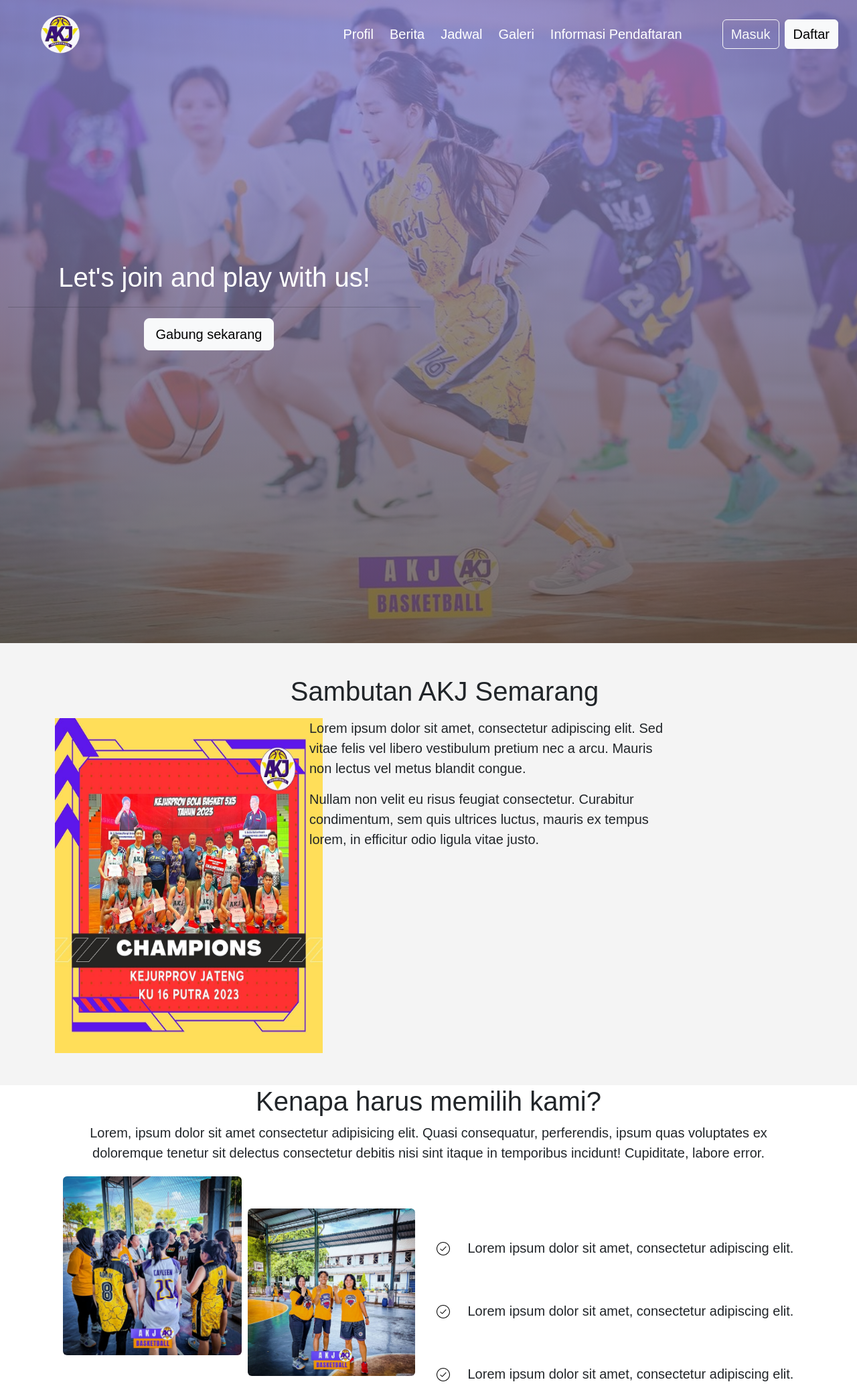
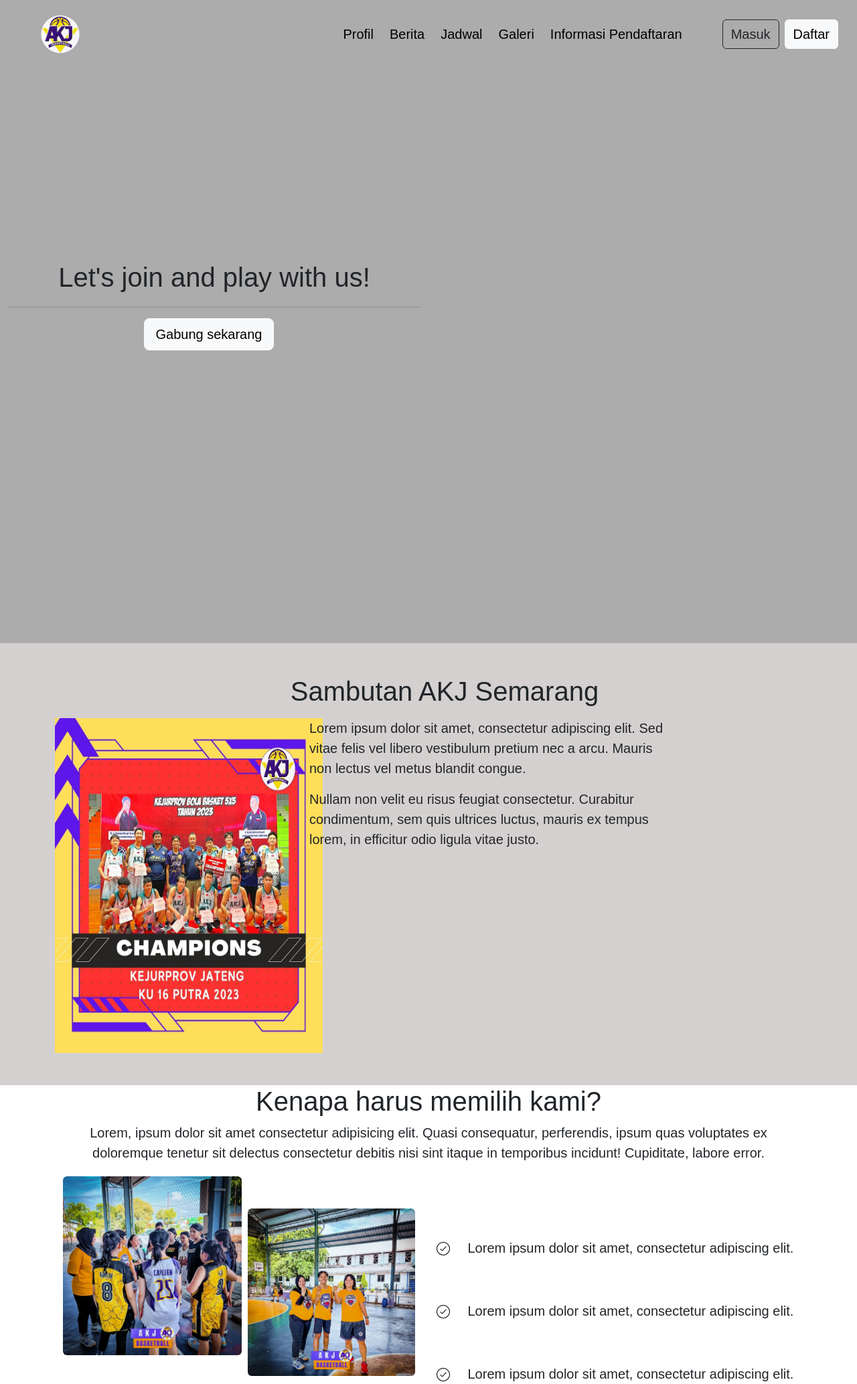
Before and after one commit to isamsd26/Basket_School, a PHP site: page / in a window 1280 px wide. Shown: the top 2066 px of the page at 67% size. Run offline with PHP 8.4, Linux system fonts and the light colour scheme.

Commit message:
update 21 feb 2024

```diff
--- a/css/style.css
+++ b/css/style.css
@@ -2,7 +2,7 @@ body {
   font-family: Arial, sans-serif;
   margin: 0;
   padding: 0;
-  background-color: #f4f4f4;
+  background-color: #d4d0d0;
 }
 
 .navbar ul {
@@ -17,7 +17,7 @@ body {
 
 .navbar li a {
   display: block;
-  color: white;
+  color: black;
   text-align: center;
   padding: 14px 20px;
   text-decoration: none;
@@ -34,7 +34,7 @@ body {
 }
 
 .custom-navbar-solid {
-  background-color: #432eb5;
+  background-color: white;
 }
 
 .container {
@@ -62,12 +62,8 @@ header.jb {
   padding-top: 30rem;
   padding-bottom: 30rem;
   height: 50rem;
-  background: linear-gradient(
-      to bottom,
-      rgba(140, 134, 215, 0.8) 0%,
-      rgba(92, 77, 66, 0.8) 100%
-    ),
-    url("../assets/img/bg-jb.jpg");
+  background-color: #adacac;
+  text-size-adjust: 100px;
   background-position: center;
   background-repeat: no-repeat;
   background-attachment: scroll;
@@ -84,7 +80,7 @@ h1 {
 }
 
 .custom-footer-bg {
-  background-color: #432eb5;
+  background-color: white;
 }
 
 form {
--- a/index.php
+++ b/index.php
@@ -26,7 +26,7 @@
                     <span class="navbar-toggler-icon"></span>
                 </button>
                 <div class="d-flex collapse navbar-collapse fs-5" id="navbarSupportedContent">
-                    <ul class="navbar-nav ms-auto mb-2 mb-lg-0 me-5">
+                    <ul class="navbar-nav ms-auto mb-2 mb-lg-0 me-5 text-dark">
                         <li class="nav-item px-1">
                             <a class="nav-link" href="#profil">Profil</a>
                         </li>
@@ -43,8 +43,8 @@
                             <a class="nav-link" href="features/info.php">Informasi Pendaftaran</a>
                         </li>
                     </ul>
-                    <div class="d-flex align-items-center ">
-                        <button class="btn btn-outline-light me-2 fs-5" onclick="window.location.href = 'features/login.php';">Masuk</button>
+                    <div class="d-flex align-items-center">
+                        <button class="btn btn-outline-dark me-2 fs-5 text-dark" onclick="window.location.href = 'features/login.php';">Masuk</button>
                         <button class="btn btn-light me-3 fs-5" onclick="window.location.href = 'features/daftar.php';">Daftar</button>
                     </div>
                 </div>
@@ -55,7 +55,7 @@
             <div class="container-fluid py-5 transparent-container text-center">
                 <div class="row">
                     <div class="col-lg-6">
-                        <h1 class="text-white font-weight-bold">Let's join and play with us!</h1>
+                        <h1 class="text-dark font-weight-bold">Let's join and play with us!</h1>
                         <hr class="divider" />
                         <p class="text-white mb-5 font-weight-bold">
                             <button class="btn btn-light btn-lg me-3" onclick="window.location.href = 'features/daftar.php';">Gabung sekarang</button>
@@ -263,7 +263,7 @@
             </div>
         </div>
         <div class="container-fluid">
-        <footer class="row row-cols-1 row-cols-sm-2 row-cols-md-5 pb-3 pt-5 border-top custom-footer-bg text-white">
+        <footer class="row row-cols-1 row-cols-sm-2 row-cols-md-5 pb-3 pt-5 border-top custom-footer-bg text-dark">
             <div class="col mb-3 d-flex flex-column align-items-center justify-content-center">
                 <a href="/" class="d-flex align-items-center mb-3 link-body-emphasis text-decoration-none ms-4">
                     <svg class="bi me-2" width="40" height="32"><use xlink:href="#bootstrap"/></svg>
@@ -275,35 +275,35 @@
             </div>
             <div class="col"></div>
             <div class="col mb-3">
-                <h5 class="text-white">Section 1</h5>
+                <h5 class="text-dark">Section 1</h5>
                 <ul class="nav flex-column">
-                    <li class="nav-item mb-2"><a href="#" class="nav-link p-0 text-white">Home</a></li>
-                    <li class="nav-item mb-2"><a href="#" class="nav-link p-0 text-white">Features</a></li>
-                    <li class="nav-item mb-2"><a href="#" class="nav-link p-0 text-white">Pricing</a></li>
-                    <li class="nav-item mb-2"><a href="#" class="nav-link p-0 text-white">FAQs</a></li>
-                    <li class="nav-item mb-2"><a href="#" class="nav-link p-0 text-white">About</a></li>
+                    <li class="nav-item mb-2"><a href="#" class="nav-link p-0 text-dark">Home</a></li>
+                    <li class="nav-item mb-2"><a href="#" class="nav-link p-0 text-dark">Features</a></li>
+                    <li class="nav-item mb-2"><a href="#" class="nav-link p-0 text-dark">Pricing</a></li>
+                    <li class="nav-item mb-2"><a href="#" class="nav-link p-0 text-dark">FAQs</a></li>
+                    <li class="nav-item mb-2"><a href="#" class="nav-link p-0 text-dark">About</a></li>
                 </ul>
             </div>
 
             <div class="col mb-3">
-                <h5 class="text-white">Section 2</h5>
+                <h5 class="text-dark">Section 2</h5>
                 <ul class="nav flex-column">
-                    <li class="nav-item mb-2"><a href="#" class="nav-link p-0 text-white">Home</a></li>
-                    <li class="nav-item mb-2"><a href="#" class="nav-link p-0 text-white">Features</a></li>
-                    <li class="nav-item mb-2"><a href="#" class="nav-link p-0 text-white">Pricing</a></li>
-                    <li class="nav-item mb-2"><a href="#" class="nav-link p-0 text-white">FAQs</a></li>
-                    <li class="nav-item mb-2"><a href="#" class="nav-link p-0 text-white">About</a></li>
+                    <li class="nav-item mb-2"><a href="#" class="nav-link p-0 text-dark">Home</a></li>
+                    <li class="nav-item mb-2"><a href="#" class="nav-link p-0 text-dark">Features</a></li>
+                    <li class="nav-item mb-2"><a href="#" class="nav-link p-0 text-dark">Pricing</a></li>
+                    <li class="nav-item mb-2"><a href="#" class="nav-link p-0 text-dark">FAQs</a></li>
+                    <li class="nav-item mb-2"><a href="#" class="nav-link p-0 text-dark">About</a></li>
                 </ul>
             </div>
 
             <div class="col mb-3">
-                <h5 class="text-white">Section 3</h5>
+                <h5 class="text-dark">Section 3</h5>
                 <ul class="nav flex-column">
-                    <li class="nav-item mb-2"><a href="#" class="nav-link p-0 text-white">Home</a></li>
-                    <li class="nav-item mb-2"><a href="#" class="nav-link p-0 text-white">Features</a></li>
-                    <li class="nav-item mb-2"><a href="#" class="nav-link p-0 text-white">Pricing</a></li>
-                    <li class="nav-item mb-2"><a href="#" class="nav-link p-0 text-white">FAQs</a></li>
-                    <li class="nav-item mb-2"><a href="#" class="nav-link p-0 text-white">About</a></li>
+                    <li class="nav-item mb-2"><a href="#" class="nav-link p-0 text-dark">Home</a></li>
+                    <li class="nav-item mb-2"><a href="#" class="nav-link p-0 text-dark">Features</a></li>
+                    <li class="nav-item mb-2"><a href="#" class="nav-link p-0 text-dark">Pricing</a></li>
+                    <li class="nav-item mb-2"><a href="#" class="nav-link p-0 text-dark">FAQs</a></li>
+                    <li class="nav-item mb-2"><a href="#" class="nav-link p-0 text-dark">About</a></li>
                 </ul>
             </div>
         </footer>
```
